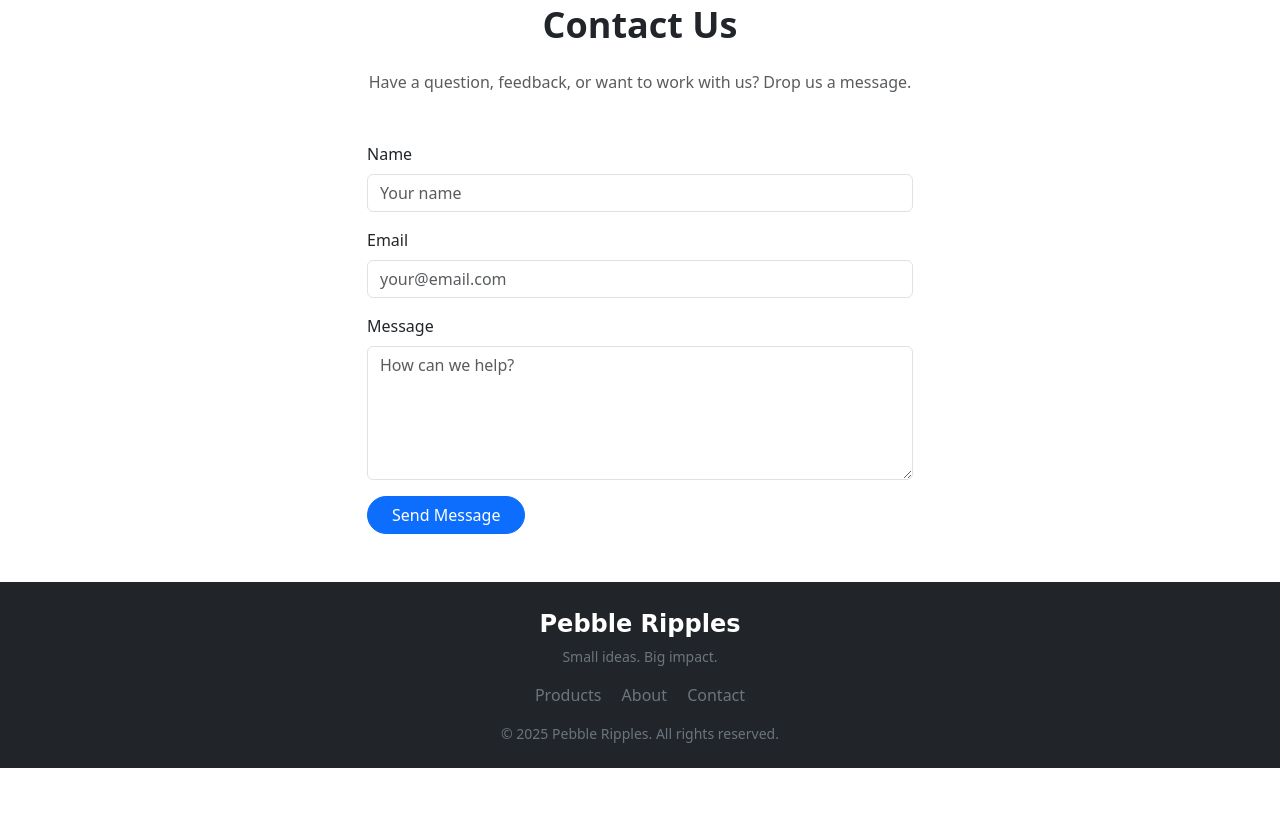
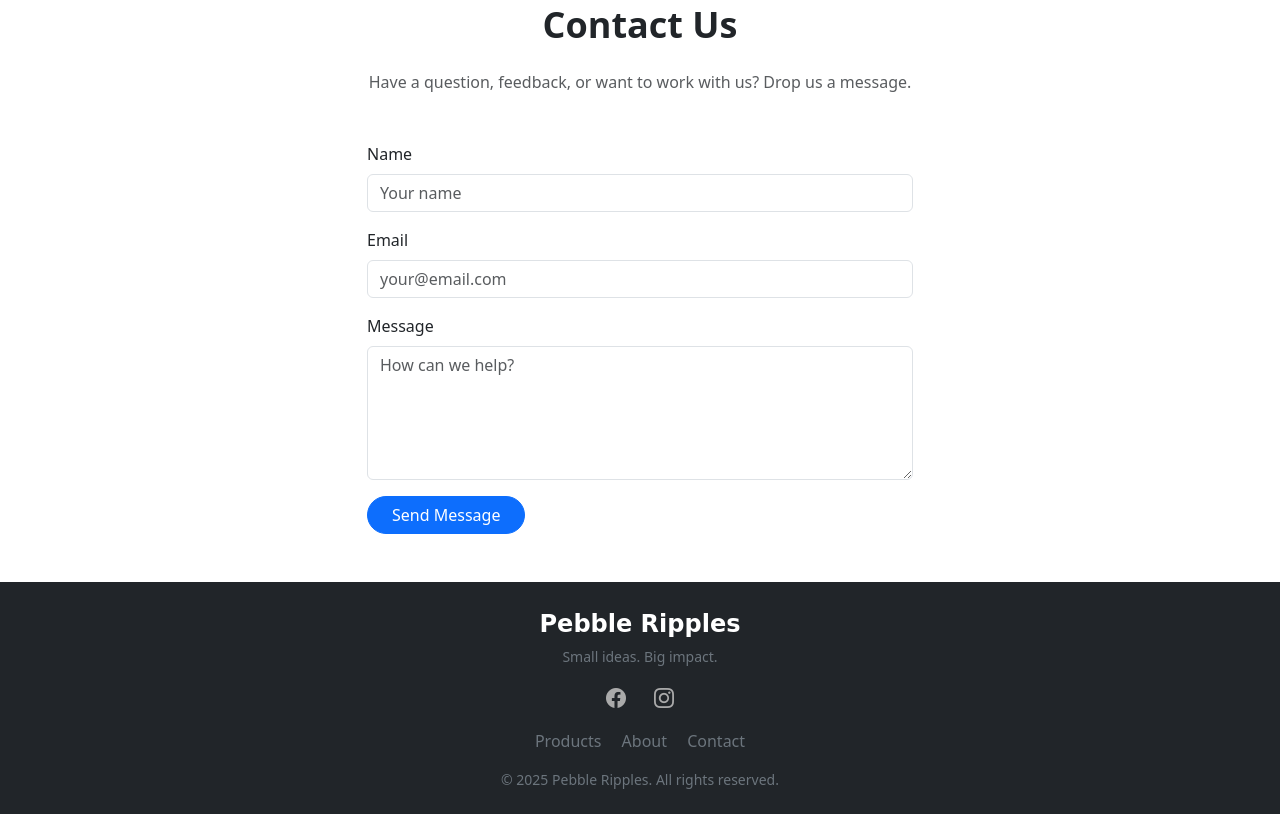
Before and after one commit to dromidror/pebbleripple, a plain HTML site: page index.html in a window 1280 px wide. Shown: the part 3293-4107 px from the top of the page. Before the commit the page ends 4061 px from the top, so only its background shows below. Drawn offline with nearby package versions, Linux system fonts and the light colour scheme; no server answers; a web font is replaced by a local one.

Commit message:
social links

```diff
--- a/css/style.css
+++ b/css/style.css
@@ -72,6 +72,18 @@ body {
 /* Footer hover links */
 footer a:hover {
   color: #fff !important;
+}
+
+/* Social links */
+.social-links a {
+  color: #aaa;
+  margin: 0 0.75rem;
+  transition: color 0.2s;
+}
+
+.social-links a:hover {
+  color: #fff;
+  text-decoration: none;
 }
 
 /* Navbar active link styling via scrollspy */
--- a/index.html
+++ b/index.html
@@ -191,6 +191,10 @@
     <div class="container">
       <p class="logo text-white fs-4 mb-1">Pebble Ripples</p>
       <p class="text-secondary small mb-3">Small ideas. Big impact.</p>
+      <div class="social-links mb-3">
+        <a href="https://www.facebook.com/profile.php?id=61591683096905" target="_blank" rel="noopener" aria-label="Facebook"><i class="bi bi-facebook fs-5"></i></a>
+        <a href="https://www.instagram.com/ripplepebbles/" target="_blank" rel="noopener" aria-label="Instagram"><i class="bi bi-instagram fs-5"></i></a>
+      </div>
       <div class="mb-3">
         <a href="#products" class="text-secondary text-decoration-none mx-2">Products</a>
         <a href="#about" class="text-secondary text-decoration-none mx-2">About</a>
```
